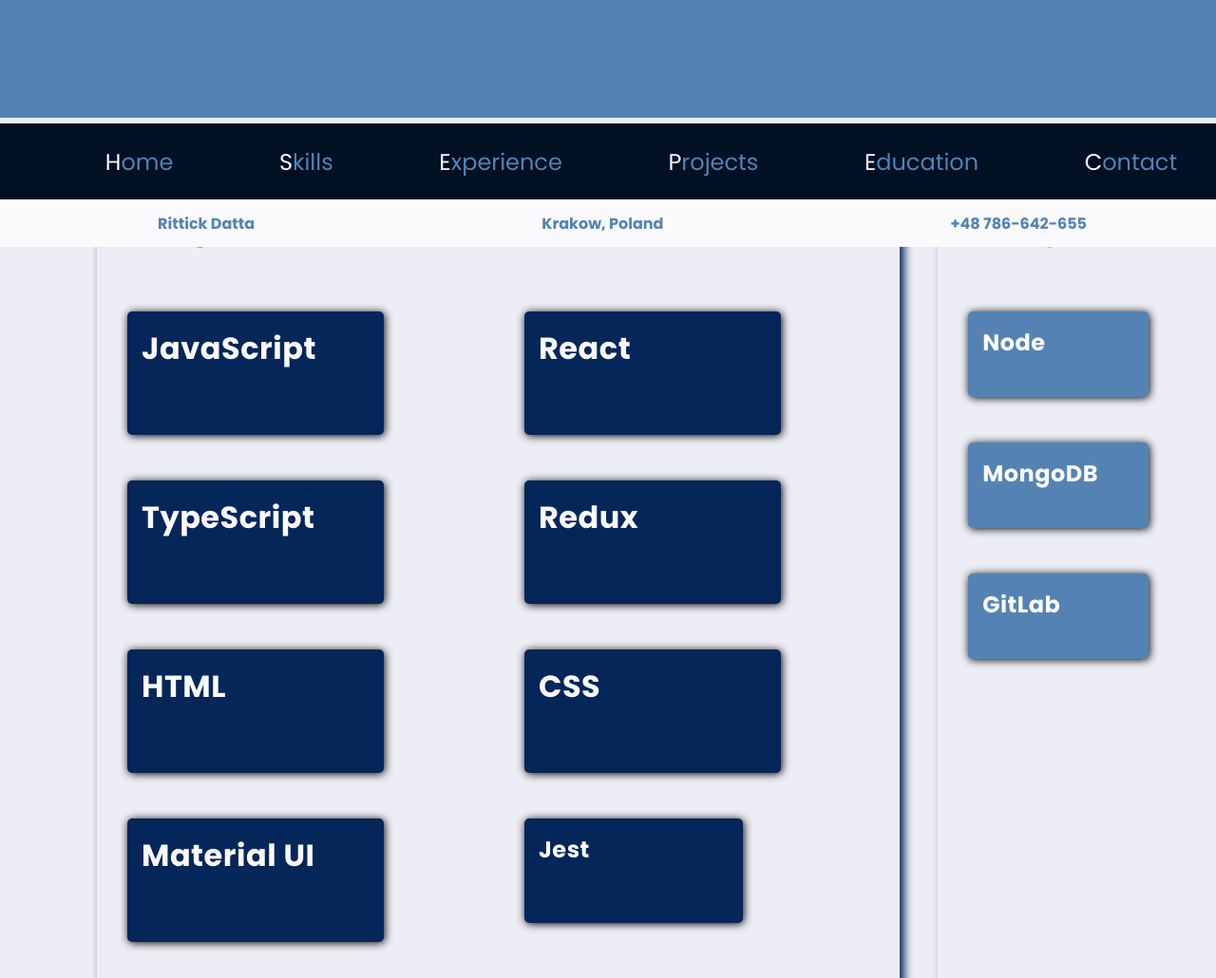
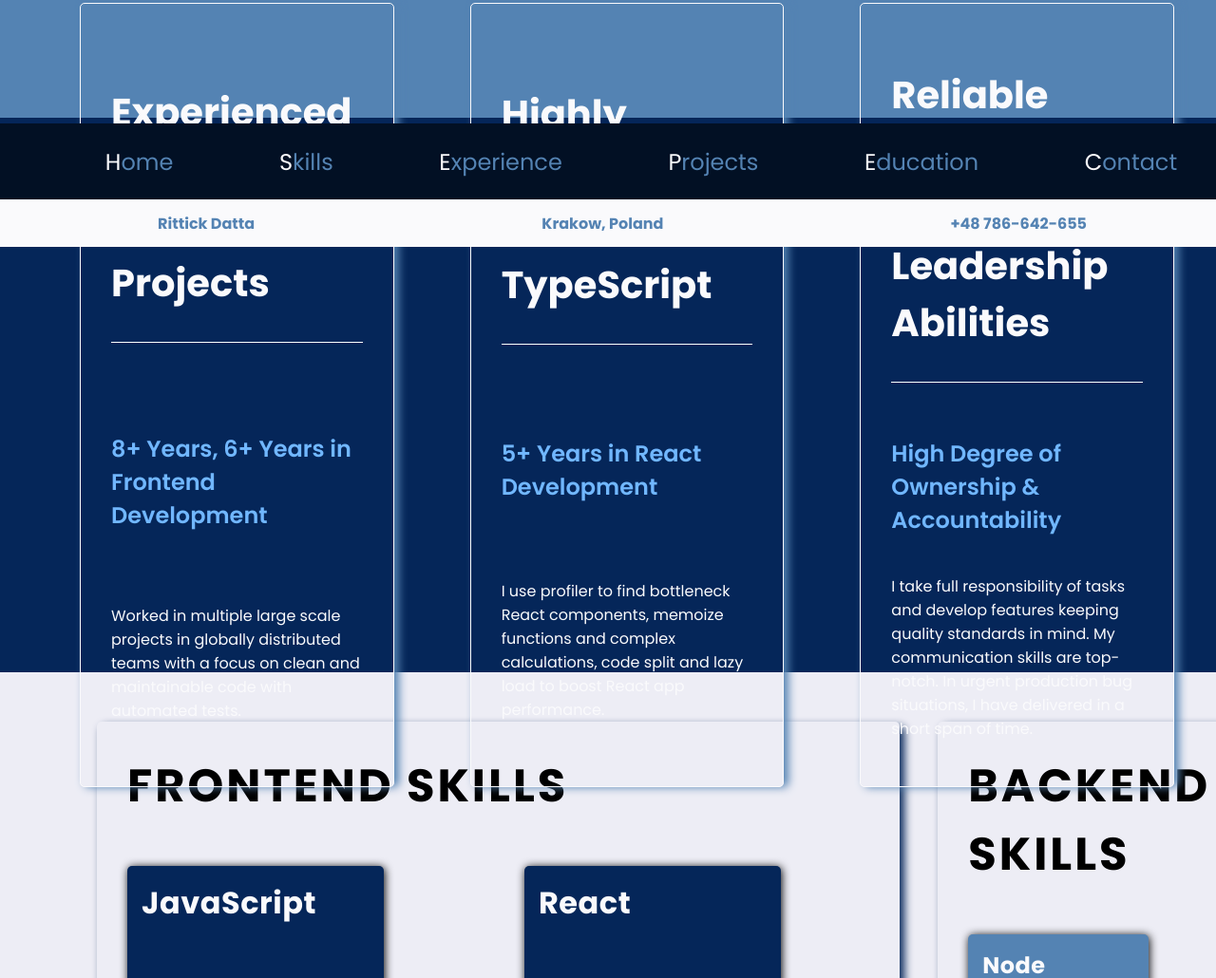
Before and after one commit to RittickDatta/HTML-CSS-and-JavaScript-Mini-Projects, a plain HTML site: page Website/index.html in a window 1280 px wide. Shown: the part 540-1570 px from the top of the page at 95% size. Drawn offline with Linux system fonts and the light colour scheme.

Commit message:
Add pitch section

```diff
--- a/Website/index.html
+++ b/Website/index.html
@@ -35,10 +35,52 @@
             <div class="subtitle">Your search ends here.</div>
           </div>
         </section>
+        <section id="intro" class="intro">
+          <div class="content container">
+            <div class="pitch">
+              <div class="pitch-block">
+                <h2 class="pitch-title">Experienced in Large Scale Projects</h2>
+                <h3 class="pitch-sub-title">
+                  8+ Years, 6+ Years in Frontend Development
+                </h3>
+                <p class="pitch-content">
+                  Worked in multiple large scale projects in globally
+                  distributed teams with a focus on clean and maintainable code
+                  with automated tests.
+                </p>
+              </div>
+              <div class="pitch-block">
+                <h2 class="pitch-title">
+                  Highly Skilled in React & TypeScript
+                </h2>
+                <h3 class="pitch-sub-title">5+ Years in React Development</h3>
+                <p class="pitch-content">
+                  I use profiler to find bottleneck React components, memoize
+                  functions and complex calculations, code split and lazy load
+                  to boost React app performance.
+                </p>
+              </div>
+              <div class="pitch-block">
+                <h2 class="pitch-title">
+                  Reliable Team Player, Leadership Abilities
+                </h2>
+                <h3 class="pitch-sub-title">
+                  High Degree of Ownership & Accountability
+                </h3>
+                <p class="pitch-content">
+                  I take full responsibility of tasks and develop features
+                  keeping quality standards in mind. My communication skills are
+                  top-notch. In urgent production bug situations, I have
+                  delivered in a short span of time.
+                </p>
+              </div>
+            </div>
+          </div>
+        </section>
         <section id="skills" class="skills">
           <div class="content container skill-content">
             <div class="frontend">
-              <div class="frontend-title">Frontend</div>
+              <div class="frontend-title">Frontend Skills</div>
               <div class="skill-container">
                 <div class="skill-card">
                   <div class="skill-title">JavaScript</div>
@@ -122,7 +164,7 @@
               </div>
             </div>
             <div class="backend">
-              <div class="backend-title">Backend</div>
+              <div class="backend-title">Backend Skills</div>
               <div class="skill-container">
                 <div class="skill-card skill-card-tertiary">
                   <div class="skill-title">Node</div>
--- a/Website/styles/style.css
+++ b/Website/styles/style.css
@@ -208,13 +208,13 @@ main {
 }
 
 aside {
-    position: absolute;
+    position: fixed;
     left: -32%;
     width: var(--aside-width);
     height: 100vh;
     display: flex;
     flex-direction: column;
-    background-color: var(--semi-dark-color);
+    background-color: #1950a5;
     color: var(--light-color);
     padding: var(--spacing-large);
     transition: 0.7s;
@@ -253,6 +253,45 @@ aside {
     left: 0;
 }
 
+/* PITCH */
+.intro {
+    position: relative;
+    width: 100%;
+    height: 65vh;
+    background-color: var(--semi-dark-color);
+    color: var(--background-color);
+}
+.pitch {
+    position: relative;
+    display: grid;
+    grid-template-columns: 1fr 1fr 1fr;
+    gap: 5rem;
+}
+
+.pitch-block {
+    display: grid;
+    place-items: center;
+    border: 1px solid var(--background-color);
+    padding: var(--large-padding);
+    border-radius: 5px;
+    box-shadow: 5px 0px 10px var(--light-color);
+}
+.pitch-title {
+    font-size: 2.5rem;
+    padding-bottom: 2rem;
+    border-bottom: 1px solid white;
+}
+.pitch-sub-title {
+    font-size: 1.5rem;
+    font-weight: 600;
+    color: #71b7ff;
+    width: 100%;
+    text-align: left;
+}
+.pitch-content {
+
+}
+
 /* SKILLS */
 
 .frontend,
@@ -277,9 +316,11 @@ aside {
 
     .frontend-title,
     .backend-title {
+        text-align: left;
         font-size: var(--heading);
         font-weight: 700;
         text-transform: uppercase;
+        letter-spacing: 3px;
     }
 }
 
@@ -398,6 +439,16 @@ margin-top: 3rem;
         visibility: hidden;
     }
 
+    /* PITCH */
+
+    .intro{
+        height: auto;
+    }
+    .pitch {
+        display: flex;
+        flex-direction: column;
+    }
+
     /* SKILLS */
 
     .skill-container {
```
